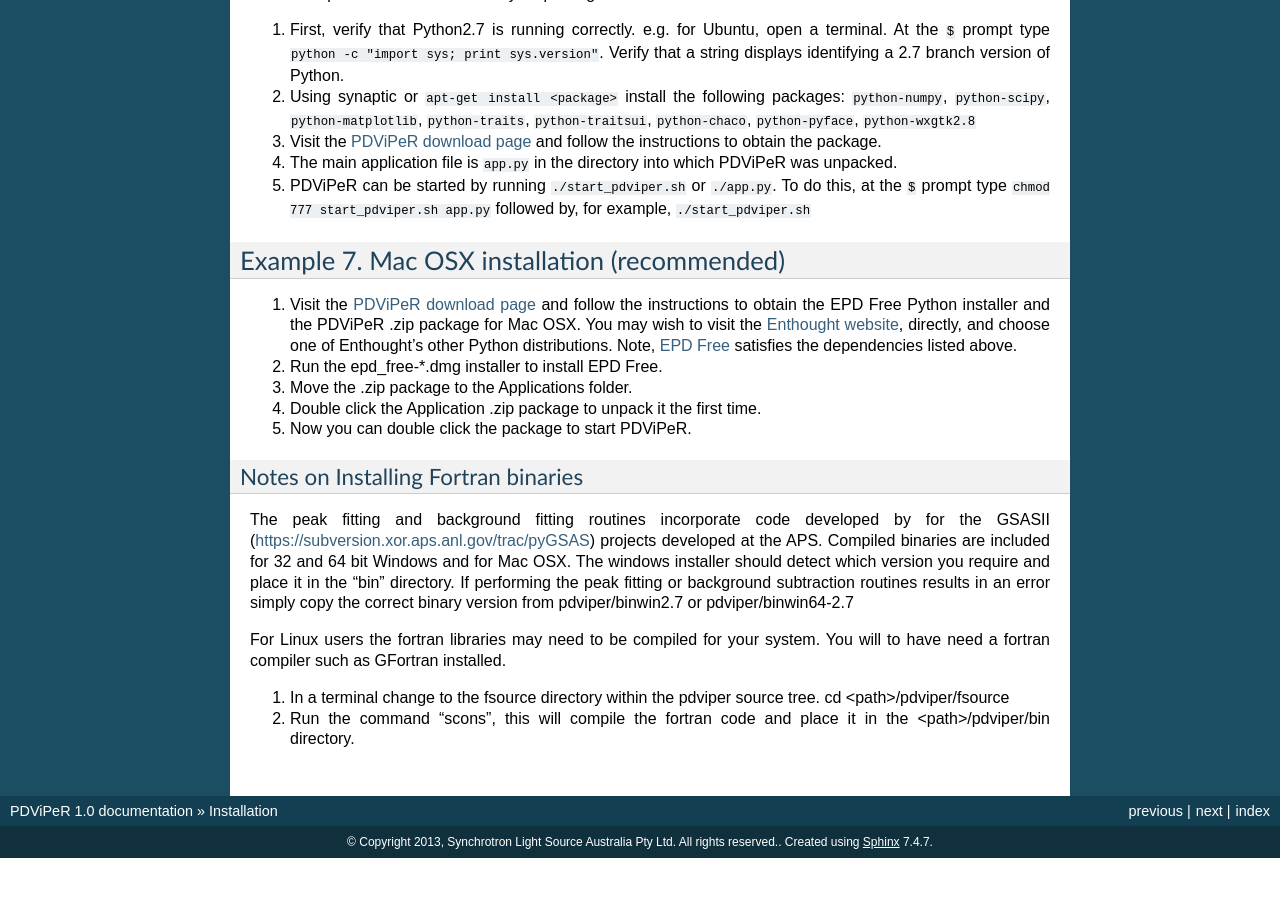
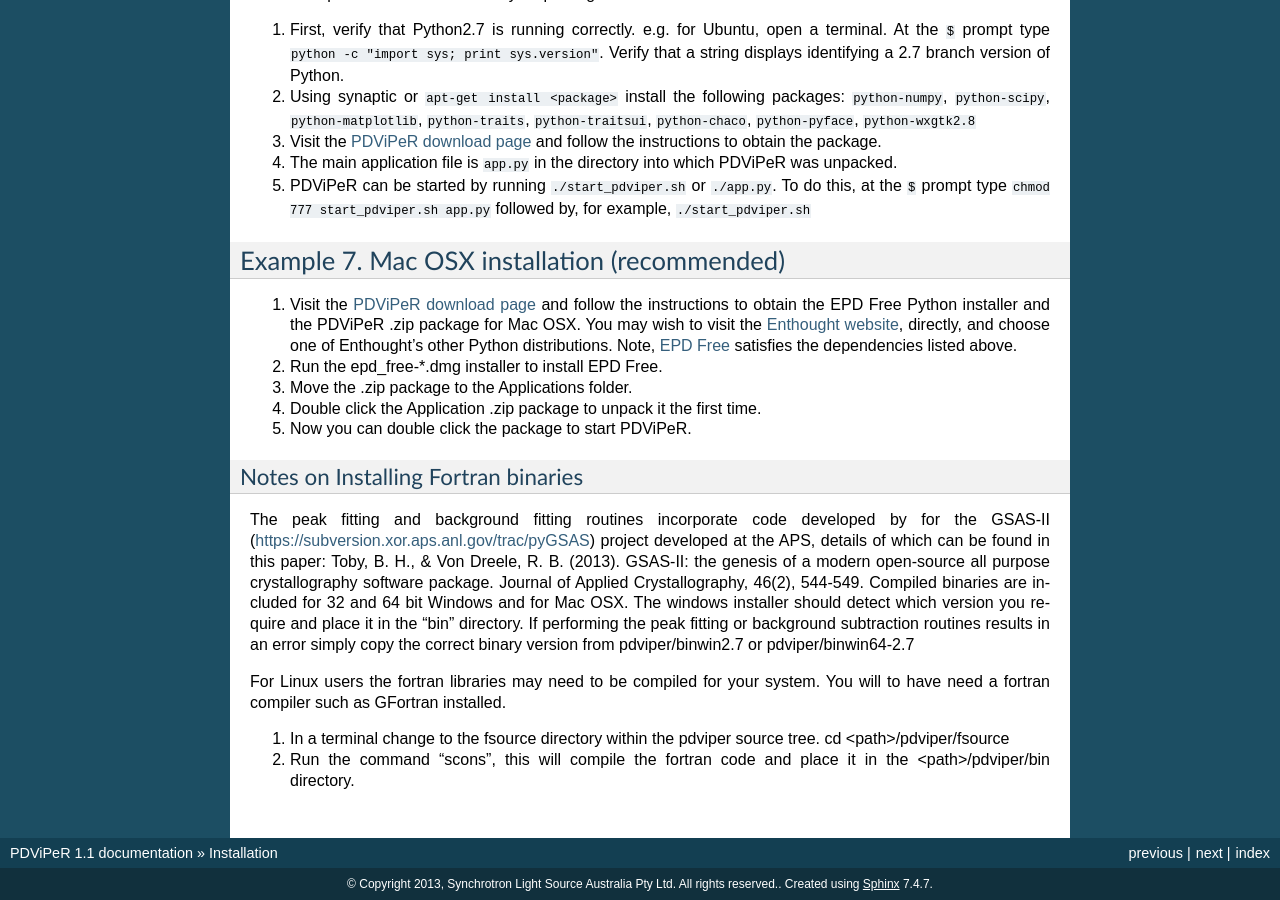
Before and after one commit to AustralianSynchrotron/pdviper, a Sphinx documentation site: the page built from docs/installation.rst, in a window 1280 px wide and 900 px high, scrolled down 2020 px. Built offline with Sphinx 7.4.7, drawn with Linux system fonts in a browser that asks for light colours; formulas are drawn with MathJax 3; before the commit the page ends 2878 px from its top, so only the background shows below that; some of the changed text lies outside the part shown.

```diff
--- a/app.py
+++ b/app.py
@@ -1221,7 +1221,7 @@ access to the results of data during the course of their experiment which will
 facilitate better decision making and also provide the opportunity for ongoing data
 analysis via remote access.<br>
 
-Copyright (c) 2013, Synchrotron Light Source Australia Pty Ltd <br>
+Copyright (c) 2014, Synchrotron Light Source Australia Pty Ltd <br>
 All rights reserved.
 """
 
--- a/docs/conf.py
+++ b/docs/conf.py
@@ -51,9 +51,9 @@ copyright = u'2013, Synchrotron Light Source Australia Pty Ltd. All rights reser
 # built documents.
 #
 # The short X.Y version.
-version = '1.0'
+version = '1.1'
 # The full version, including alpha/beta/rc tags.
-release = '1.0'
+release = '1.1'
 
 # The language for content autogenerated by Sphinx. Refer to documentation
 # for a list of supported languages.
--- a/docs/installation.rst
+++ b/docs/installation.rst
@@ -109,7 +109,9 @@ Example 7. Mac OSX installation (recommended)
 Notes on Installing Fortran binaries
 ************************************
 
-The peak fitting and background fitting routines incorporate code developed by for the GSASII (https://subversion.xor.aps.anl.gov/trac/pyGSAS) projects developed at the APS. Compiled binaries are included for 32 and 64 bit Windows and for Mac OSX. The windows installer should detect which version you require and place it in the "bin" directory. If performing the peak fitting or background subtraction routines results in an error simply copy the correct binary version from pdviper/binwin2.7 or pdviper/binwin64-2.7
+The peak fitting and background fitting routines incorporate code developed by for the GSAS-II (https://subversion.xor.aps.anl.gov/trac/pyGSAS) project developed at the APS, details of which can be found in this paper:
+Toby, B. H., & Von Dreele, R. B. (2013). GSAS-II: the genesis of a modern open-source all purpose crystallography software package. Journal of Applied Crystallography, 46(2), 544-549.
+Compiled binaries are included for 32 and 64 bit Windows and for Mac OSX. The windows installer should detect which version you require and place it in the "bin" directory. If performing the peak fitting or background subtraction routines results in an error simply copy the correct binary version from pdviper/binwin2.7 or pdviper/binwin64-2.7
 
 For Linux users the fortran libraries may need to be compiled for your system. You will to have need a fortran compiler such as GFortran installed.
 
--- a/gsas_routines.py
+++ b/gsas_routines.py
@@ -1,5 +1,9 @@
-## These routines are copied from GSAS-II
+## This product includes software produced by UChicago Argonne, LLC
+## under Contract No. DE-AC02-06CH11357 with the Department of Energy.
+## We acknowledge that these routines have been adapted from code in GSAS-II.
+## All fortran code in pypowder.for used by these routines belongs to GSAS-II.
 ##
+
 import math
 import numpy as np
 import scipy as sp
--- a/setup.py
+++ b/setup.py
@@ -3,7 +3,7 @@ from setuptools import setup, find_packages
 
 setup(
     name='PDViPeR',
-    version='1.0',
+    version='1.1',
     author = "Kieran Spear, Gary Ruben, Lenneke Jong",
     author_email='pdviper@synchrotron.org.au',
     description = "PDViPeR",
--- a/setup_windows.py
+++ b/setup_windows.py
@@ -124,7 +124,7 @@ for folder, relative_path in data_folders:
 setup(windows = ['app.py'],
     author = "Kieran Spear, Gary Ruben, Lenneke Jong",
     author_email='pdviper@synchrotron.org.au',
-    version = "1.0",
+    version = "1.1",
     description = "PDViPeR",
     name = "PDViPeR",
     options = {"py2exe": {    "optimize": 0,
```
Also changed, not shown: README.rst (+9 -1 lines), 1 other file.
